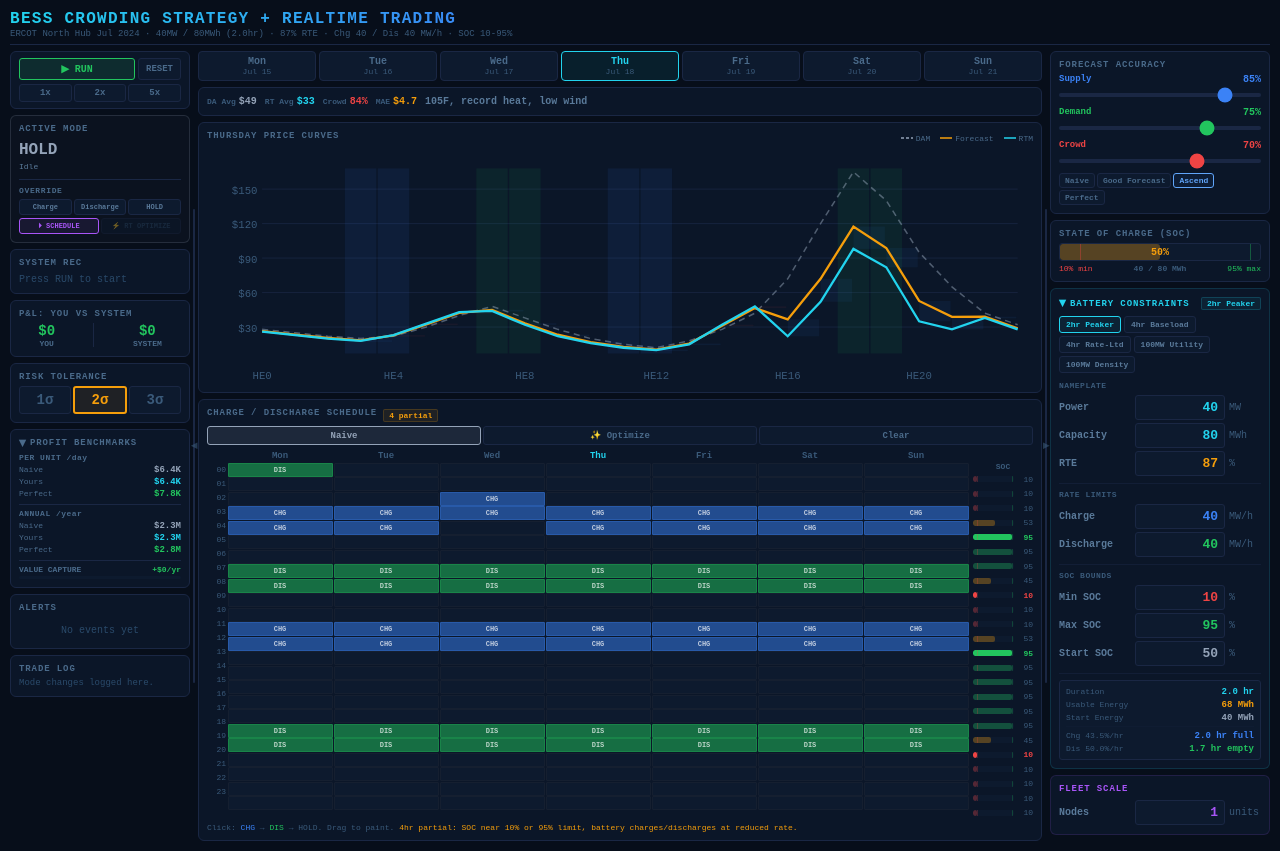
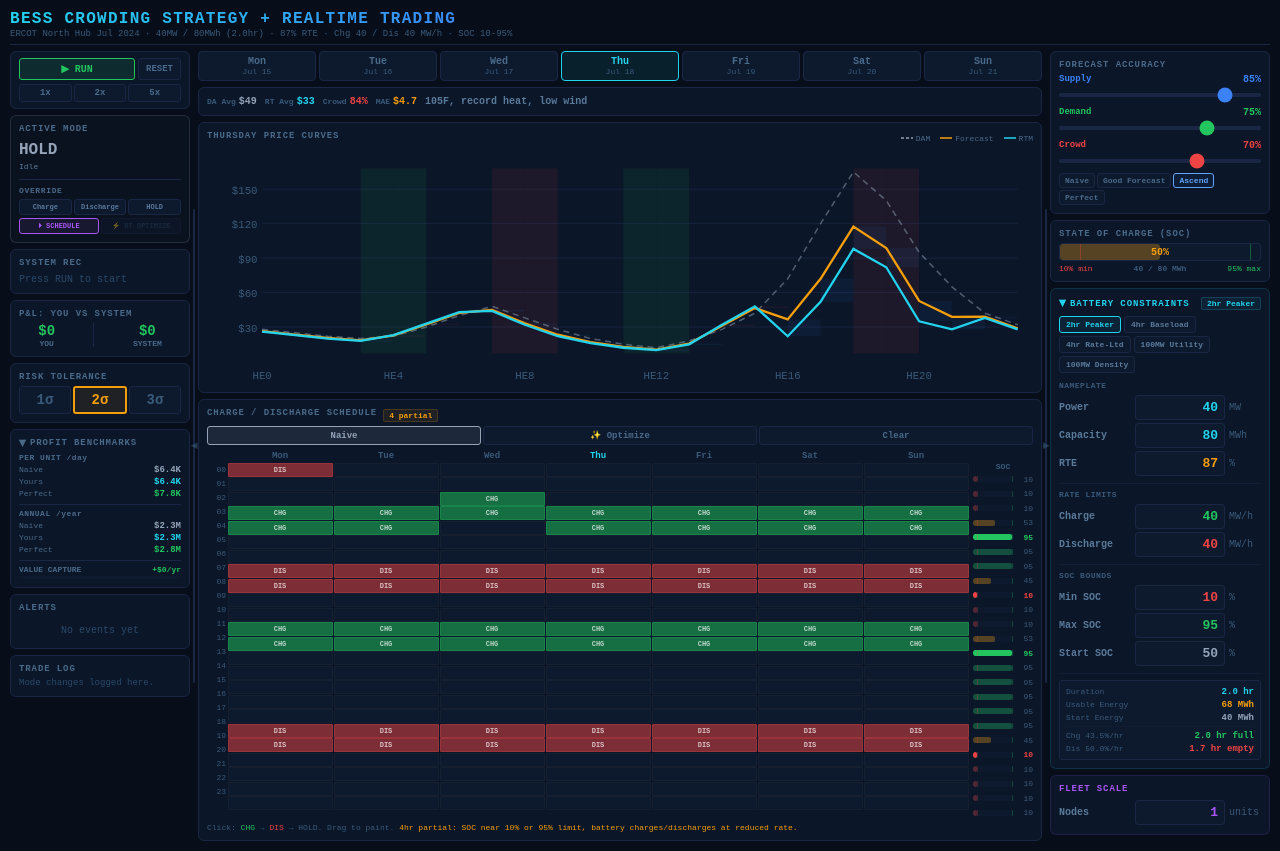
Before and after one commit to Tobombadil/Ascendthecrowd, a React (Vite) app: page / in a window 1280 px wide. Built offline with nearby package versions, Linux system fonts and the light colour scheme.

Commit message:
Green charge, red discharge

```diff
--- a/src/dashboard.jsx
+++ b/src/dashboard.jsx
@@ -190,13 +190,13 @@ function buildPartialDaySch(existing,dayKey,fromH,curSoc,b,sa,da,ca,observedRT){
 function getRec(hour,rt,forecast,soc,mode,sigTh,b){
   const sp=rt-forecast,vol=Math.max(Math.abs(forecast*.15),3),sig=sp/vol,abs=Math.abs(sig),{minSoc,maxSoc}=b;
   if(mode==="D"&&sig<-sigTh&&soc>minSoc+5)return{mode:"HOLD",conf:Math.min(95,70+abs*8),reason:"Crowd compression: RT $"+rt.toFixed(0)+", "+abs.toFixed(1)+"\u03C3 below fc.",tag:"CROWD",tc:"#ef4444",ovr:true};
-  if(mode==="H"&&sig>sigTh&&soc>minSoc+10&&hour>=14&&hour<=21)return{mode:"DISCHARGE",conf:Math.min(98,75+abs*10),reason:"Spike: RT $"+rt.toFixed(0)+", "+sig.toFixed(1)+"\u03C3 above fc.",tag:"SPIKE",tc:"#22c55e",ovr:true};
+  if(mode==="H"&&sig>sigTh&&soc>minSoc+10&&hour>=14&&hour<=21)return{mode:"DISCHARGE",conf:Math.min(98,75+abs*10),reason:"Spike: RT $"+rt.toFixed(0)+", "+sig.toFixed(1)+"\u03C3 above fc.",tag:"SPIKE",tc:"#ef4444",ovr:true};
   if(mode==="C"&&rt>forecast*1.3&&hour>=14)return{mode:"HOLD",conf:65,reason:"RT elevated ($"+rt.toFixed(0)+"). Defer charge.",tag:"PRICE",tc:"#f59e0b",ovr:true};
   if(mode==="D"&&soc<=minSoc+3)return{mode:"HOLD",conf:90,reason:"SOC "+soc.toFixed(0)+"% near floor ("+minSoc+"%).",tag:"SOC LOW",tc:"#ef4444",ovr:true};
   if(mode==="C"&&soc>=maxSoc-2)return{mode:"HOLD",conf:85,reason:"SOC "+soc.toFixed(0)+"% near ceiling ("+maxSoc+"%).",tag:"SOC HIGH",tc:"#22c55e",ovr:true};
   const mm={C:"CHARGE",D:"DISCHARGE",H:"HOLD"};return{mode:mm[mode]||"HOLD",conf:55,reason:"Following schedule. RT $"+rt.toFixed(0)+"/MWh.",tag:null,tc:null,ovr:false};}
 
-const MC={C:"#3b82f6",D:"#22c55e",H:"#1e293b",CHARGE:"#3b82f6",DISCHARGE:"#22c55e",HOLD:"#94a3b8"};
+const MC={C:"#22c55e",D:"#ef4444",H:"#1e293b",CHARGE:"#22c55e",DISCHARGE:"#ef4444",HOLD:"#94a3b8"};
 const ML={C:"CHG",D:"DIS",H:""};const MCYC={H:"C",C:"D",D:"H"};
 function fmtDol(v){const a=Math.abs(v),s=v<0?"-":"";if(a>=1e9)return s+"$"+(a/1e9).toFixed(1)+"B";if(a>=1e6)return s+"$"+(a/1e6).toFixed(1)+"M";if(a>=1e4)return s+"$"+(a/1e3).toFixed(0)+"K";if(a>=1e3)return s+"$"+(a/1e3).toFixed(1)+"K";return s+"$"+a.toFixed(0);}
 
@@ -449,7 +449,7 @@ export default function Dashboard(){
 
   // ── Shared override buttons ────────────────────────────────
   const OvrBtns=({compact})=>{
-    const items=[{m:"CHARGE",s:"Charge",c:"#3b82f6",dis:soc>=maxSoc},{m:"DISCHARGE",s:"Discharge",c:"#22c55e",dis:soc<=minSoc},{m:"HOLD",s:"HOLD",c:"#94a3b8",dis:false}];
+    const items=[{m:"CHARGE",s:"Charge",c:"#22c55e",dis:soc>=maxSoc},{m:"DISCHARGE",s:"Discharge",c:"#ef4444",dis:soc<=minSoc},{m:"HOLD",s:"HOLD",c:"#94a3b8",dis:false}];
     const canRtOpt=ticks.length>=2&&running;
     return(
     <div style={{display:"flex",flexDirection:"column",gap:compact?2:3,minWidth:0}}>
@@ -701,8 +701,8 @@ export default function Dashboard(){
               onMouseLeave={()=>setHovH(null)}>
               {cp.yT.map(t=><g key={t.v}><line x1={PD.l} y1={t.py} x2={CW-PD.r} y2={t.py} stroke="#1a2744" strokeWidth=".5"/><text x={PD.l-3} y={t.py+3} textAnchor="end" fill="#3a5a7a" fontSize="7" fontFamily="inherit">${t.v}</text></g>)}
               {[0,4,8,12,16,20].map(h=><text key={h} x={cp.x(h)} y={CH-3} textAnchor="middle" fill="#3a5a7a" fontSize="7" fontFamily="inherit">HE{h}</text>)}
-              {fcs.map((f,i)=>{const m=cp.sch[i];return m!=="H"&&<rect key={i} x={cp.x(i)-pW/48} y={PD.t} width={pW/24} height={pH} fill={MC[m]} opacity=".08"/>;})}
-              {cp.gap.map((g,i)=>i<23&&<rect key={i} x={g.x} y={g.u} width={pW/24} height={Math.max(1,g.lo-g.u)} fill={g.f} opacity=".06"/>)}
+              {fcs.map((f,i)=>{const m=cp.sch[i];return m!=="H"&&<rect key={i} x={cp.x(i)} y={PD.t} width={pW/23} height={pH} fill={MC[m]} opacity=".08"/>;})}
+              {cp.gap.map((g,i)=>i<23&&<rect key={i} x={g.x} y={g.u} width={pW/23} height={Math.max(1,g.lo-g.u)} fill={g.f} opacity=".06"/>)}
               <path d={cp.dP} fill="none" stroke="#94a3b8" strokeWidth="1" strokeDasharray="4,3" opacity=".5"/>
               <path d={cp.fP} fill="none" stroke="#f59e0b" strokeWidth="1.5"/>
               <path d={cp.rP} fill="none" stroke="#22d3ee" strokeWidth="1.5"/>
@@ -715,23 +715,34 @@ export default function Dashboard(){
               </g>);})()}
               {/* Sim playhead */}
               {(running||ticks.length>0)&&selDay===DAYS[simD]&&(()=>{
-                const simPos=simH+simM/60,px=cp.x(simPos),rtVal=last?last.rt:null,fcH=fcs[simH];
-                const rtY=rtVal!==null?cp.y(rtVal):0;
+                const simPos=simH+simM/60,px=cp.x(simPos),rtVal=last?last.rt:null;
+                const rtY=rtVal!==null?Math.max(PD.t,Math.min(PD.t+pH,cp.y(rtVal))):PD.t+pH/2;
+                const labelY=Math.max(PD.t+2,Math.min(PD.t+pH-8,rtY));
                 const flipLabel=px>CW*0.7;
+                const hx=cp.x(simH);
+                const fc=fcs[simH];
                 return(<g>
                   <rect x={PD.l} y={PD.t} width={Math.max(0,px-PD.l)} height={pH} fill="#22d3ee" opacity=".03"/>
                   <line x1={px} y1={PD.t-2} x2={px} y2={PD.t+pH+2} stroke="#22d3ee" strokeWidth="1.5" opacity=".7"/>
                   <line x1={px} y1={PD.t-2} x2={px} y2={PD.t+pH+2} stroke="#22d3ee" strokeWidth="4" opacity=".1"/>
                   <rect x={px-(flipLabel?36:0)} y={PD.t-12} width={36} height={11} rx="2" fill="#0b1628" stroke="#22d3ee" strokeWidth=".5" opacity=".9"/>
                   <text x={px-(flipLabel?36:0)+18} y={PD.t-3.5} textAnchor="middle" fill="#22d3ee" fontSize="7" fontWeight="700" fontFamily="inherit">{String(simH).padStart(2,"0")}:{String(simM).padStart(2,"0")}</text>
-                  {fcH&&<><circle cx={cp.x(simH)} cy={cp.y(fcH.dam)} r="2" fill="#94a3b8" opacity=".5"/><circle cx={cp.x(simH)} cy={cp.y(fcH.fc)} r="2" fill="#f59e0b" opacity=".5"/><circle cx={cp.x(simH)} cy={cp.y(fcH.rtm)} r="2" fill="#22d3ee" opacity=".5"/></>}
-                  {rtVal!==null&&<><circle cx={px} cy={rtY} r="6" fill="#22d3ee" opacity=".15"/><circle cx={px} cy={rtY} r="3.5" fill="#22d3ee" opacity=".3"/><circle cx={px} cy={rtY} r="2" fill="#fff" stroke="#22d3ee" strokeWidth="1"/>
-                    <rect x={flipLabel?px-52:px+6} y={rtY-6} width={46} height={13} rx="2" fill="#0b1628" stroke="#22d3ee40" strokeWidth=".5"/>
-                    <text x={flipLabel?px-29:px+29} y={rtY+3} textAnchor="middle" fill="#22d3ee" fontSize="8" fontWeight="800" fontFamily="inherit">RT ${rtVal.toFixed(0)}</text>
-                  </>}
-                  {rec&&<><rect x={px-(flipLabel?32:0)} y={PD.t+pH+3} width={32} height={10} rx="2" fill={(MC[eMode]||"#94a3b8")+"20"} stroke={(MC[eMode]||"#94a3b8")+"40"} strokeWidth=".5"/>
+                  {fc&&<g>
+                    <circle cx={hx} cy={cp.y(fc.dam)} r="2" fill="#94a3b8" opacity=".6"/>
+                    <circle cx={hx} cy={cp.y(fc.fc)} r="2" fill="#f59e0b" opacity=".6"/>
+                    <circle cx={hx} cy={cp.y(fc.rtm)} r="2" fill="#22d3ee" opacity=".6"/>
+                  </g>}
+                  {rtVal!==null&&<g>
+                    <circle cx={px} cy={rtY} r="6" fill="#22d3ee" opacity=".15"/>
+                    <circle cx={px} cy={rtY} r="3.5" fill="#22d3ee" opacity=".3"/>
+                    <circle cx={px} cy={rtY} r="2" fill="#fff" stroke="#22d3ee" strokeWidth="1"/>
+                    <rect x={flipLabel?px-52:px+6} y={labelY-6} width={46} height={13} rx="2" fill="#0b1628" stroke="#22d3ee40" strokeWidth=".5"/>
+                    <text x={flipLabel?px-29:px+29} y={labelY+3} textAnchor="middle" fill="#22d3ee" fontSize="8" fontWeight="800" fontFamily="inherit">RT ${rtVal.toFixed(0)}</text>
+                  </g>}
+                  {rec&&<g>
+                    <rect x={px-(flipLabel?32:0)} y={PD.t+pH+3} width={32} height={10} rx="2" fill={(MC[eMode]||"#94a3b8")+"20"} stroke={(MC[eMode]||"#94a3b8")+"40"} strokeWidth=".5"/>
                     <text x={px-(flipLabel?32:0)+16} y={PD.t+pH+10.5} textAnchor="middle" fill={MC[eMode]||"#94a3b8"} fontSize="6" fontWeight="700" fontFamily="inherit">{eMode==="CHARGE"?"CHG":eMode==="DISCHARGE"?"DIS":"HLD"}</text>
-                  </>}
+                  </g>}
                 </g>);
               })()}
             </svg>
@@ -747,7 +758,7 @@ export default function Dashboard(){
             </div>
             <SchGrid compact={false}/>
             <div style={{fontSize:f(7),color:"#3a5a7a",marginTop:3}}>
-              Click: <span style={{color:"#3b82f6"}}>CHG</span> {"\u2192"} <span style={{color:"#22c55e"}}>DIS</span> {"\u2192"} HOLD. Drag to paint.
+              Click: <span style={{color:"#22c55e"}}>CHG</span> {"\u2192"} <span style={{color:"#ef4444"}}>DIS</span> {"\u2192"} HOLD. Drag to paint.
               {clipN>0&&<span style={{color:"#f59e0b"}}> {clipN}hr partial: SOC near {minSoc}% or {maxSoc}% limit, battery charges/discharges at reduced rate.</span>}
             </div>
           </div>
@@ -812,8 +823,8 @@ export default function Dashboard(){
             <NumField label="RTE" value={rte} setValue={v=>{setRte(Math.max(50,Math.min(100,v)));setBattPreset(null);}} min={50} max={100} step={1} unit="%" color="#f59e0b"/>
             <div style={{height:1,background:"#1a274480",margin:"6px 0"}}/>
             <div style={{fontSize:f(7),color:"#3a5a7a",fontWeight:700,letterSpacing:".06em",marginBottom:3}}>RATE LIMITS</div>
-            <NumField label="Charge" value={chgMW} setValue={setChgMW} min={1} max={battMW} step={1} unit="MW/h" color="#3b82f6"/>
-            <NumField label="Discharge" value={disMW} setValue={setDisMW} min={1} max={battMW} step={1} unit="MW/h" color="#22c55e"/>
+            <NumField label="Charge" value={chgMW} setValue={setChgMW} min={1} max={battMW} step={1} unit="MW/h" color="#22c55e"/>
+            <NumField label="Discharge" value={disMW} setValue={setDisMW} min={1} max={battMW} step={1} unit="MW/h" color="#ef4444"/>
             {(chgMW<battMW||disMW<battMW)&&(<div style={{margin:"4px 0 0",padding:"3px 6px",background:"#f59e0b06",borderRadius:3,border:"1px solid #f59e0b15",fontSize:f(7),color:"#f59e0b",lineHeight:1.5}}>{chgMW<battMW&&<span>Chg {chgRatio.toFixed(0)}%</span>}{chgMW<battMW&&disMW<battMW&&" / "}{disMW<battMW&&<span>Dis {disRatio.toFixed(0)}%</span>} of nameplate</div>)}
             <div style={{height:1,background:"#1a274480",margin:"6px 0"}}/>
             <div style={{fontSize:f(7),color:"#3a5a7a",fontWeight:700,letterSpacing:".06em",marginBottom:3}}>SOC BOUNDS</div>
@@ -826,8 +837,8 @@ export default function Dashboard(){
               <DR l="Usable Energy" v={usableMWh.toFixed(0)+" MWh"} c="#f59e0b"/>
               <DR l="Start Energy" v={((startSoc/100)*battMWh).toFixed(0)+" MWh"} c="#94a3b8"/>
               <div style={{height:1,background:"#1a274430",margin:"2px 0"}}/>
-              <DR l={"Chg "+chgPctHr.toFixed(1)+"%/hr"} v={fullChgHr.toFixed(1)+" hr full"} c="#3b82f6"/>
-              <DR l={"Dis "+disPctHr.toFixed(1)+"%/hr"} v={fullDisHr.toFixed(1)+" hr empty"} c="#22c55e"/>
+              <DR l={"Chg "+chgPctHr.toFixed(1)+"%/hr"} v={fullChgHr.toFixed(1)+" hr full"} c="#22c55e"/>
+              <DR l={"Dis "+disPctHr.toFixed(1)+"%/hr"} v={fullDisHr.toFixed(1)+" hr empty"} c="#ef4444"/>
             </div>
             </div>}
           </div>
```
